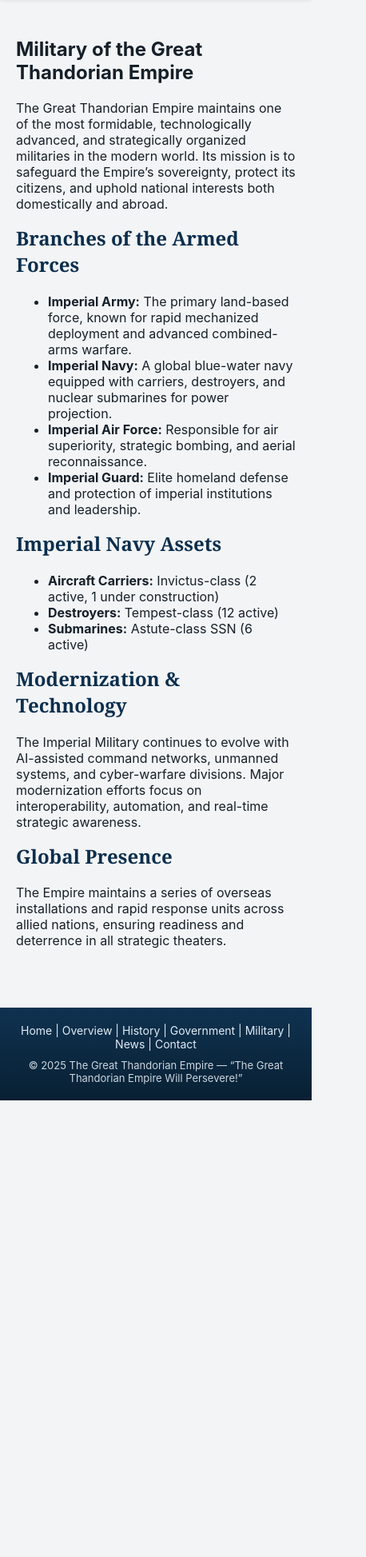
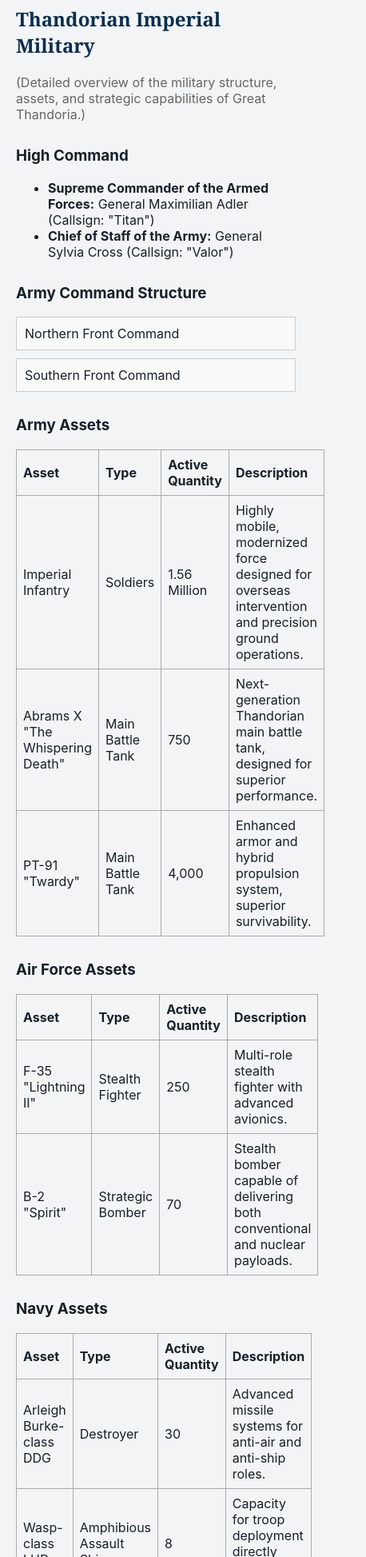
Before and after one commit to Bdwag21/great-thandoria-site, a plain HTML site: page military.html in a window 390 px wide. Shown: the part 53-2000 px from the top of the page at 80% size, 458 px wide, since content can reach past the window. Before the commit the page ends 1429 px from the top, so only its background shows below. Drawn offline with Linux system fonts and the light colour scheme.

Commit message:
Update military.html

```diff
--- a/military.html
+++ b/military.html
@@ -6,55 +6,178 @@
   <title>Military — Great Thandoria</title>
   <link rel="icon" href="flag.png" />
   <link rel="stylesheet" href="css/style.css" />
+  <style>
+    .container { max-width: 1000px; margin: auto; padding: 20px; }
+    h2, h3 { margin-top: 30px; }
+    table { width: 100%; border-collapse: collapse; margin-bottom: 20px; }
+    table, th, td { border: 1px solid #aaa; }
+    th, td { padding: 8px; text-align: left; }
+    .muted { color: #666; }
+    .spoiler { background: #f9f9f9; padding: 10px; margin: 10px 0; border: 1px solid #ccc; cursor: pointer; }
+    .spoiler-content { display: none; margin-top: 10px; }
+    img { max-width: 100%; height: auto; }
+    .float-left { float: left; margin-right: 15px; margin-bottom: 10px; width: 200px; }
+  </style>
 </head>
 <body>
   <div id="site-header"></div>
 
   <main class="container">
     <section>
-      <h1>Military of the Great Thandorian Empire</h1>
-      <p>
-        The Great Thandorian Empire maintains one of the most formidable, technologically advanced, and strategically organized militaries in the modern world.
-        Its mission is to safeguard the Empire’s sovereignty, protect its citizens, and uphold national interests both domestically and abroad.
-      </p>
-    </section>
+      <h2>Thandorian Imperial Military</h2>
+      <p class="muted">(Detailed overview of the military structure, assets, and strategic capabilities of Great Thandoria.)</p>
 
-    <section>
-      <h2>Branches of the Armed Forces</h2>
+      <h3>High Command</h3>
       <ul>
-        <li><strong>Imperial Army:</strong> The primary land-based force, known for rapid mechanized deployment and advanced combined-arms warfare.</li>
-        <li><strong>Imperial Navy:</strong> A global blue-water navy equipped with carriers, destroyers, and nuclear submarines for power projection.</li>
-        <li><strong>Imperial Air Force:</strong> Responsible for air superiority, strategic bombing, and aerial reconnaissance.</li>
-        <li><strong>Imperial Guard:</strong> Elite homeland defense and protection of imperial institutions and leadership.</li>
+        <li><b>Supreme Commander of the Armed Forces:</b> General Maximilian Adler (Callsign: "Titan")</li>
+        <li><b>Chief of Staff of the Army:</b> General Sylvia Cross (Callsign: "Valor")</li>
       </ul>
-    </section>
 
-    <section>
-      <h2>Imperial Navy Assets</h2>
+      <h3>Army Command Structure</h3>
+      <div class="spoiler">Northern Front Command
+        <div class="spoiler-content">
+          <ul>
+            <li>General Alan Frost (Callsign: "Blizzard") – Winter warfare specialist</li>
+            <li>Lieutenant General Marcus Hale (Callsign: "Ironclad") – Armored divisions</li>
+            <li>Lieutenant General Elisa Grant (Callsign: "Pioneer") – Infantry operations</li>
+          </ul>
+        </div>
+      </div>
+      <div class="spoiler">Southern Front Command
+        <div class="spoiler-content">
+          <ul>
+            <li>General Nadia Reyes (Callsign: "Phoenix") – Summer operations</li>
+            <li>Lieutenant General Kael Mendez (Callsign: "Thunder") – Artillery units</li>
+            <li>Lieutenant General Lila Chen (Callsign: "Supply Chain") – Logistics</li>
+          </ul>
+        </div>
+      </div>
+      <!-- Repeat similar structure for Central and Eastern Commands -->
+
+      <h3>Army Assets</h3>
+      <table>
+        <tr>
+          <th>Asset</th>
+          <th>Type</th>
+          <th>Active Quantity</th>
+          <th>Description</th>
+        </tr>
+        <tr>
+          <td>Imperial Infantry</td>
+          <td>Soldiers</td>
+          <td>1.56 Million</td>
+          <td>Highly mobile, modernized force designed for overseas intervention and precision ground operations.</td>
+        </tr>
+        <tr>
+          <td>Abrams X "The Whispering Death"</td>
+          <td>Main Battle Tank</td>
+          <td>750</td>
+          <td>Next-generation Thandorian main battle tank, designed for superior performance.</td>
+        </tr>
+        <tr>
+          <td>PT-91 "Twardy"</td>
+          <td>Main Battle Tank</td>
+          <td>4,000</td>
+          <td>Enhanced armor and hybrid propulsion system, superior survivability.</td>
+        </tr>
+        <!-- Add remaining army assets here -->
+      </table>
+
+      <h3>Air Force Assets</h3>
+      <table>
+        <tr>
+          <th>Asset</th>
+          <th>Type</th>
+          <th>Active Quantity</th>
+          <th>Description</th>
+        </tr>
+        <tr>
+          <td>F-35 "Lightning II"</td>
+          <td>Stealth Fighter</td>
+          <td>250</td>
+          <td>Multi-role stealth fighter with advanced avionics.</td>
+        </tr>
+        <tr>
+          <td>B-2 "Spirit"</td>
+          <td>Strategic Bomber</td>
+          <td>70</td>
+          <td>Stealth bomber capable of delivering both conventional and nuclear payloads.</td>
+        </tr>
+        <!-- Add remaining air force assets here -->
+      </table>
+
+      <h3>Navy Assets</h3>
+      <table>
+        <tr>
+          <th>Asset</th>
+          <th>Type</th>
+          <th>Active Quantity</th>
+          <th>Description</th>
+        </tr>
+        <tr>
+          <td>Arleigh Burke-class DDG</td>
+          <td>Destroyer</td>
+          <td>30</td>
+          <td>Advanced missile systems for anti-air and anti-ship roles.</td>
+        </tr>
+        <tr>
+          <td>Wasp-class LHD</td>
+          <td>Amphibious Assault Ship</td>
+          <td>8</td>
+          <td>Capacity for troop deployment directly onto beaches.</td>
+        </tr>
+        <!-- Add remaining navy assets here -->
+      </table>
+
+      <h3>Special Operations Forces</h3>
       <ul>
-        <li><strong>Aircraft Carriers:</strong> Invictus-class (2 active, 1 under construction)</li>
-        <li><strong>Destroyers:</strong> Tempest-class (12 active)</li>
-        <li><strong>Submarines:</strong> Astute-class SSN (6 active)</li>
+        <li>Ghost Team: Covert Operations</li>
+        <li>Shadow Legion: Counter-Terrorism</li>
+        <li>Phantom Corps: Maritime Operations</li>
+        <li>Titan Force: Heavy Assault</li>
+        <li>Recon Unit: Intelligence Gathering</li>
       </ul>
-    </section>
 
-    <section>
-      <h2>Modernization & Technology</h2>
-      <p>
-        The Imperial Military continues to evolve with AI-assisted command networks, unmanned systems, and cyber-warfare divisions.
-        Major modernization efforts focus on interoperability, automation, and real-time strategic awareness.
-      </p>
-    </section>
+      <h3>Strategic Weapons Command</h3>
+      <ul>
+        <li>Commander: General Corvin Rausch (Callsign: "Overwatch")</li>
+        <li>Oversees nuclear, intercontinental, and strategic deterrence systems.</li>
+      </ul>
+      <table>
+        <tr>
+          <th>Asset</th>
+          <th>Type</th>
+          <th>Active Quantity</th>
+          <th>Description</th>
+        </tr>
+        <tr>
+          <td>ICBM “Leviathan” Mk-IV</td>
+          <td>Intercontinental Ballistic Missile</td>
+          <td>120</td>
+          <td>Equipped with MIRVs, stealth reentry shielding, 12,000 km range.</td>
+        </tr>
+        <tr>
+          <td>SRBM “Falcon Strike”</td>
+          <td>Short-Range Ballistic Missile</td>
+          <td>650</td>
+          <td>Tactical nuclear and conventional strike capability.</td>
+        </tr>
+        <!-- Add remaining strategic weapons -->
+      </table>
 
-    <section>
-      <h2>Global Presence</h2>
-      <p>
-        The Empire maintains a series of overseas installations and rapid response units across allied nations, ensuring readiness and deterrence in all strategic theaters.
-      </p>
     </section>
   </main>
 
   <div id="site-footer"></div>
-  <script src="js/main.js"></script>
+
+  <script>
+    // Spoiler toggle script
+    document.querySelectorAll('.spoiler').forEach(spoiler => {
+      spoiler.addEventListener('click', () => {
+        const content = spoiler.querySelector('.spoiler-content');
+        if (content) content.style.display = content.style.display === 'block' ? 'none' : 'block';
+      });
+    });
+  </script>
 </body>
 </html>
```
